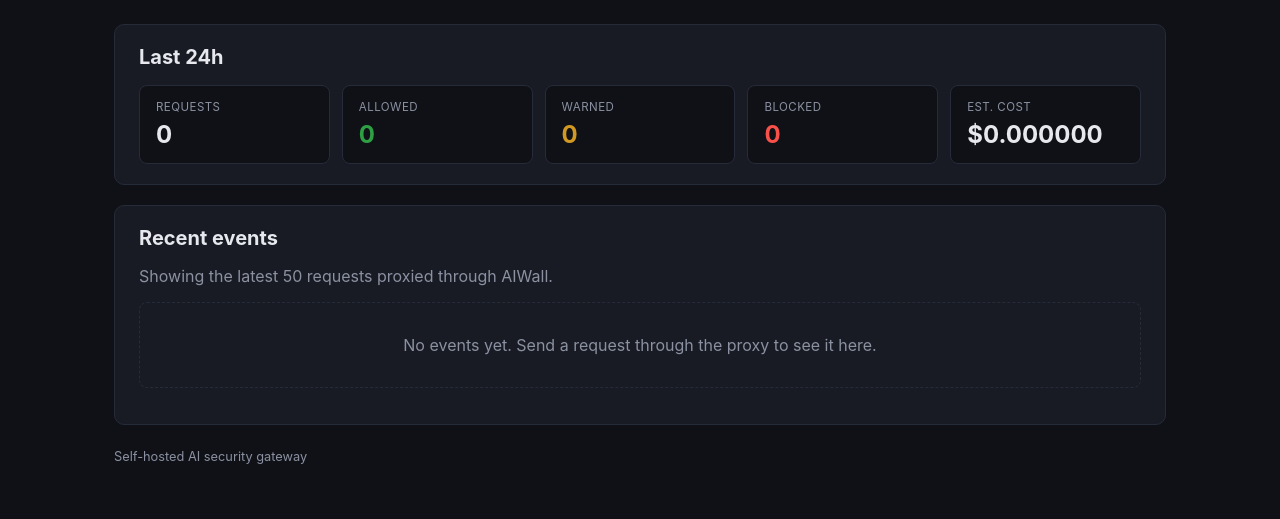
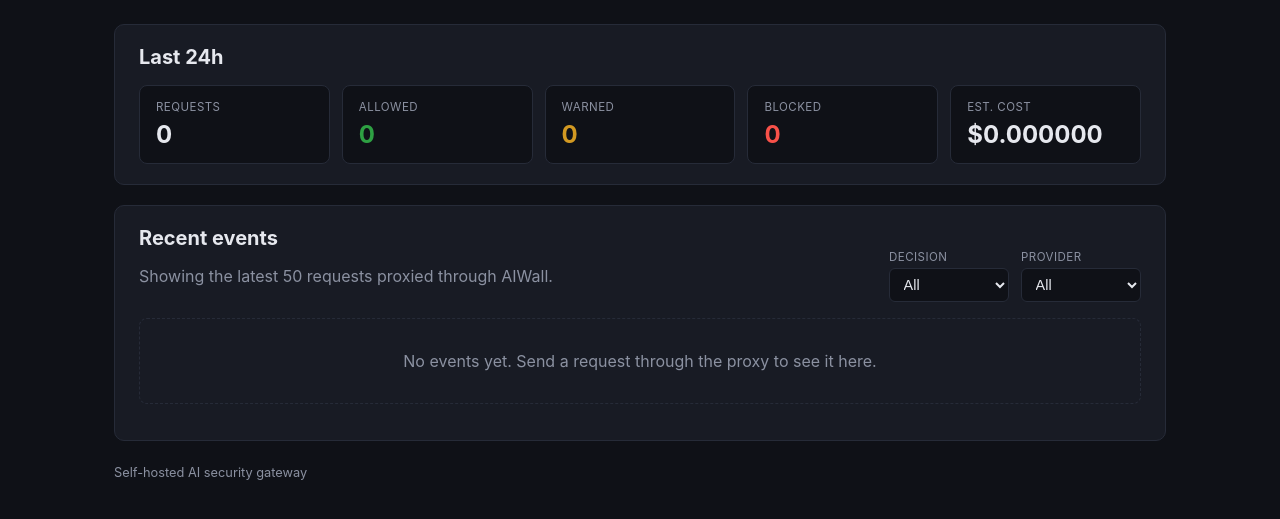
Before and after one commit to MohsenBah/AIWall, a FastAPI app: page / in a window 1280 px wide. Shown: the part 52-571 px from the top of the page. Run offline with FastAPI, Linux system fonts and the light colour scheme; data that the repository does not hold is empty.

Commit message:
HTMX live refresh and event filters

```diff
--- a/backend/app/audit/writer.py
+++ b/backend/app/audit/writer.py
@@ -89,11 +89,28 @@ class AuditWriter:
             session.refresh(row)
             return row
 
-    def list_recent(self, limit: int = 100) -> list[AuditEventRow]:
+    def list_recent(
+        self,
+        limit: int = 100,
+        *,
+        decision: str | None = None,
+        provider: str | None = None,
+    ) -> list[AuditEventRow]:
         from sqlalchemy import select
 
         with self._session_factory() as session:
             stmt = select(AuditEventRow).order_by(AuditEventRow.id.desc()).limit(limit)
+            if decision:
+                stmt = stmt.where(AuditEventRow.decision == decision)
+            if provider:
+                stmt = stmt.where(AuditEventRow.provider == provider)
+            return list(session.scalars(stmt).all())
+
+    def list_providers(self) -> list[str]:
+        from sqlalchemy import select
+
+        with self._session_factory() as session:
+            stmt = select(AuditEventRow.provider).distinct().order_by(AuditEventRow.provider)
             return list(session.scalars(stmt).all())
 
     def summary(self, window_hours: int = 24) -> AuditSummary:
--- a/backend/app/web/routes.py
+++ b/backend/app/web/routes.py
@@ -24,10 +24,34 @@ def build_templates() -> Jinja2Templates:
 def create_web_router(templates: Jinja2Templates) -> APIRouter:
     router = APIRouter()
 
+    def _load_events(
+        audit_writer,
+        *,
+        decision: str | None,
+        provider: str | None,
+    ):
+        normalized_decision = decision or None
+        normalized_provider = provider or None
+        events = audit_writer.list_recent(
+            limit=DEFAULT_EVENT_LIMIT,
+            decision=normalized_decision,
+            provider=normalized_provider,
+        )
+        providers = audit_writer.list_providers()
+        return events, providers, normalized_decision, normalized_provider
+
     @router.get("/", response_class=HTMLResponse)
-    async def dashboard(request: Request) -> HTMLResponse:
+    async def dashboard(
+        request: Request,
+        decision: str | None = None,
+        provider: str | None = None,
+    ) -> HTMLResponse:
         audit_writer = request.app.state.audit_writer
-        events = audit_writer.list_recent(limit=DEFAULT_EVENT_LIMIT)
+        events, providers, selected_decision, selected_provider = _load_events(
+            audit_writer,
+            decision=decision,
+            provider=provider,
+        )
         summary = audit_writer.summary(window_hours=DEFAULT_SUMMARY_WINDOW_HOURS)
         return templates.TemplateResponse(
             request,
@@ -36,6 +60,32 @@ def create_web_router(templates: Jinja2Templates) -> APIRouter:
                 "events": events,
                 "event_limit": DEFAULT_EVENT_LIMIT,
                 "summary": summary,
+                "providers": providers,
+                "selected_decision": selected_decision,
+                "selected_provider": selected_provider,
+            },
+        )
+
+    @router.get("/partials/events", response_class=HTMLResponse)
+    async def events_partial(
+        request: Request,
+        decision: str | None = None,
+        provider: str | None = None,
+    ) -> HTMLResponse:
+        audit_writer = request.app.state.audit_writer
+        events, providers, selected_decision, selected_provider = _load_events(
+            audit_writer,
+            decision=decision,
+            provider=provider,
+        )
+        return templates.TemplateResponse(
+            request,
+            "partials/events_table.html",
+            {
+                "events": events,
+                "providers": providers,
+                "selected_decision": selected_decision,
+                "selected_provider": selected_provider,
             },
         )
 
--- a/backend/app/web/static/style.css
+++ b/backend/app/web/static/style.css
@@ -92,6 +92,44 @@ h1 { font-size: 1.25rem; margin: 0 0 0.25rem; }
 .card-warn .card-value { color: var(--warn); }
 .card-block .card-value { color: var(--block); }
 
+.panel-header {
+    display: flex;
+    flex-wrap: wrap;
+    align-items: flex-end;
+    justify-content: space-between;
+    gap: 1rem;
+    margin-bottom: 0.5rem;
+}
+
+.filters {
+    display: flex;
+    flex-wrap: wrap;
+    gap: 0.75rem;
+    align-items: flex-end;
+}
+
+.filters label {
+    display: flex;
+    flex-direction: column;
+    gap: 0.25rem;
+    font-size: 0.72rem;
+    text-transform: uppercase;
+    letter-spacing: 0.04em;
+    color: var(--muted);
+}
+
+.filters select {
+    min-width: 120px;
+    padding: 0.45rem 0.6rem;
+    border-radius: 6px;
+    border: 1px solid var(--border);
+    background: var(--bg);
+    color: var(--text);
+    font-size: 0.9rem;
+    text-transform: none;
+    letter-spacing: normal;
+}
+
 table.events {
     width: 100%;
     border-collapse: collapse;
--- a/backend/app/web/templates/base.html
+++ b/backend/app/web/templates/base.html
@@ -5,6 +5,7 @@
     <meta name="viewport" content="width=device-width, initial-scale=1">
     <title>{% block title %}AIWall{% endblock %}</title>
     <link rel="stylesheet" href="{{ url_for('static', path='style.css') }}">
+    <script src="https://unpkg.com/htmx.org@2.0.4" defer></script>
 </head>
 <body>
     <header class="topbar">
--- a/backend/app/web/templates/dashboard.html
+++ b/backend/app/web/templates/dashboard.html
@@ -30,40 +30,41 @@
 </section>
 
 <section class="panel">
-    <h1>Recent events</h1>
-    <p class="muted">Showing the latest {{ event_limit }} requests proxied through AIWall.</p>
+    <div class="panel-header">
+        <div>
+            <h1>Recent events</h1>
+            <p class="muted">Showing the latest {{ event_limit }} requests proxied through AIWall.</p>
+        </div>
+        <form id="event-filters" class="filters">
+            <label>
+                Decision
+                <select name="decision">
+                    <option value="" {% if not selected_decision %}selected{% endif %}>All</option>
+                    <option value="allow" {% if selected_decision == 'allow' %}selected{% endif %}>Allow</option>
+                    <option value="warn" {% if selected_decision == 'warn' %}selected{% endif %}>Warn</option>
+                    <option value="block" {% if selected_decision == 'block' %}selected{% endif %}>Block</option>
+                    <option value="error" {% if selected_decision == 'error' %}selected{% endif %}>Error</option>
+                </select>
+            </label>
+            <label>
+                Provider
+                <select name="provider">
+                    <option value="" {% if not selected_provider %}selected{% endif %}>All</option>
+                    {% for provider_name in providers %}
+                    <option value="{{ provider_name }}" {% if selected_provider == provider_name %}selected{% endif %}>{{ provider_name }}</option>
+                    {% endfor %}
+                </select>
+            </label>
+        </form>
+    </div>
 
-    {% if events %}
-    <table class="events">
-        <thead>
-            <tr>
-                <th>Time</th>
-                <th>Provider</th>
-                <th>Model</th>
-                <th>Decision</th>
-                <th>Reason</th>
-                <th class="num">Tokens</th>
-                <th class="num">Cost</th>
-                <th class="num">Latency</th>
-            </tr>
-        </thead>
-        <tbody>
-            {% for event in events %}
-            <tr>
-                <td class="mono">{{ event.timestamp.strftime('%Y-%m-%d %H:%M:%S') if event.timestamp else '-' }}</td>
-                <td>{{ event.provider }}</td>
-                <td class="mono">{{ event.model }}</td>
-                <td><span class="badge badge-{{ event.decision }}">{{ event.decision }}</span></td>
-                <td class="muted">{{ event.reason or '-' }}</td>
-                <td class="num">{{ event.total_tokens if event.total_tokens is not none else '-' }}</td>
-                <td class="num">{{ '$%.6f'|format(event.estimated_cost) if event.estimated_cost is not none else '-' }}</td>
-                <td class="num">{{ '%.0f ms'|format(event.latency_ms) }}</td>
-            </tr>
-            {% endfor %}
-        </tbody>
-    </table>
-    {% else %}
-    <p class="empty">No events yet. Send a request through the proxy to see it here.</p>
-    {% endif %}
+    <div
+        id="events-table"
+        hx-get="/partials/events"
+        hx-trigger="change from:#event-filters, every 10s"
+        hx-include="#event-filters"
+    >
+        {% include "partials/events_table.html" %}
+    </div>
 </section>
 {% endblock %}
--- /dev/null
+++ b/backend/app/web/templates/partials/events_table.html
@@ -0,0 +1,38 @@
+{% if events %}
+<table class="events">
+    <thead>
+        <tr>
+            <th>Time</th>
+            <th>Provider</th>
+            <th>Model</th>
+            <th>Decision</th>
+            <th>Reason</th>
+            <th class="num">Tokens</th>
+            <th class="num">Cost</th>
+            <th class="num">Latency</th>
+        </tr>
+    </thead>
+    <tbody>
+        {% for event in events %}
+        <tr>
+            <td class="mono">{{ event.timestamp.strftime('%Y-%m-%d %H:%M:%S') if event.timestamp else '-' }}</td>
+            <td>{{ event.provider }}</td>
+            <td class="mono">{{ event.model }}</td>
+            <td><span class="badge badge-{{ event.decision }}">{{ event.decision }}</span></td>
+            <td class="muted">{{ event.reason or '-' }}</td>
+            <td class="num">{{ event.total_tokens if event.total_tokens is not none else '-' }}</td>
+            <td class="num">{{ '$%.6f'|format(event.estimated_cost) if event.estimated_cost is not none else '-' }}</td>
+            <td class="num">{{ '%.0f ms'|format(event.latency_ms) }}</td>
+        </tr>
+        {% endfor %}
+    </tbody>
+</table>
+{% else %}
+<p class="empty">
+    {% if selected_decision or selected_provider %}
+    No events match the current filters.
+    {% else %}
+    No events yet. Send a request through the proxy to see it here.
+    {% endif %}
+</p>
+{% endif %}
```
Also changed, not shown: backend/tests/test_audit_summary.py (+27 -0 lines), backend/tests/test_web.py (+49 -0 lines), README.md.
